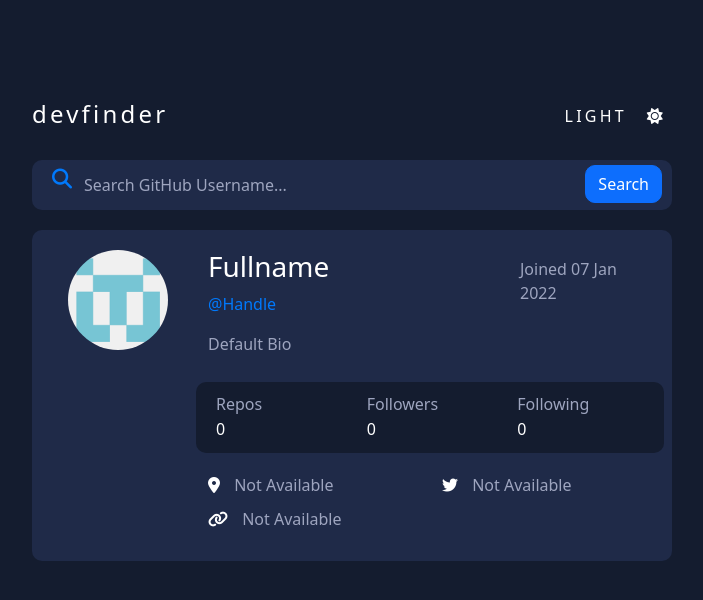
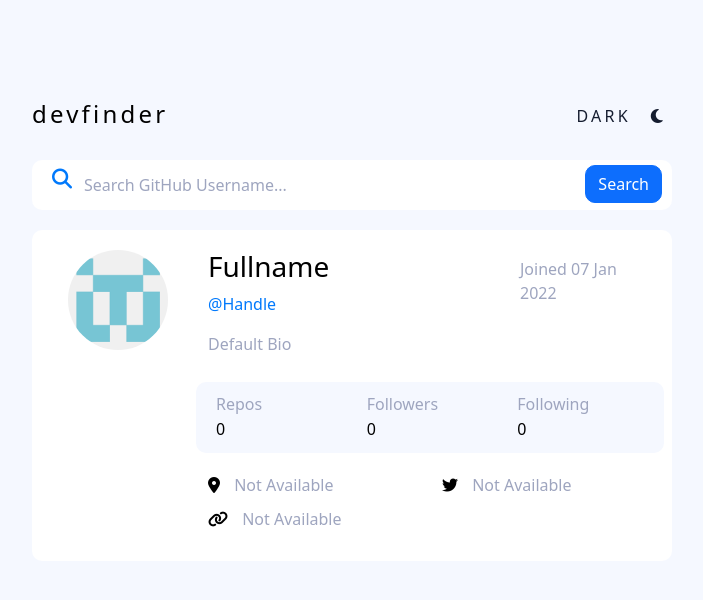
Before and after one commit to karanjot-khatter/github-search, a plain HTML site: page index.html in a window 1280 px wide. Both pictures are taken after a click on the button "LIGHT". Shown: the whole page, without its empty margins (288-991 px from the left). Drawn offline with nearby package versions, Linux system fonts and the light colour scheme.

Commit message:
brightness mode functionality created

```diff
--- a/index.html
+++ b/index.html
@@ -8,7 +8,7 @@
     <link rel="stylesheet" href="dist/css/styles.css" type="text/css">
     <script src="https://kit.fontawesome.com/5c521f9cb6.js" crossorigin="anonymous"></script>
 </head>
-<body>
+<body style="background-color: #141C2F">
 
     <div class="container-body">
         <header>
@@ -16,8 +16,8 @@
                 <h4>devfinder</h4>
             </div>
             <div class="brightness-mode">
-                <button class="dark-mode">LIGHT<i class="fas fa-sun sun-icon"></i></button>
-                <button class="light-mode">LIGHT<i class="fas fa-moon moon-icon"></i></button>
+                <button class="light-mode">LIGHT<i class="fas fa-sun sun-icon"></i></button>
+                <button class="dark-mode">DARK<i class="fas fa-moon moon-icon"></i></button>
             </div>
         </header>
 
@@ -160,7 +160,37 @@
             });
 
         });
+
+    $('.light-mode').click(function () {
+    $(this).css({"display":"none"});
+    $('.dark-mode').css({"display":"block"});
+    $('body').css({'background-color': '#F5F8FF'});
+    $('h4').css({'color': 'black'});
+    $('h3').css({'color':'black'});
+    $('input#search').css({'background-color': 'white'});
+    $('.user-information').css({'background-color': 'white'});
+    $('.text-result').css({'color': 'black'});
+    $('.icon').css({'color': 'black'});
+    $('.github-statistics').css({'background-color': '#F5F8FF'});
+
     });
+
+    $('.dark-mode').click(function () {
+        $(this).css({"display":"none"});
+        $('body').css({'background-color': '#141C2F'});
+        $('.light-mode').css({"display":"block"});
+        $('h4').css({'color': 'white'});
+        $('h3').css({'color':'white'});
+        $('input#search').css({'background-color': '#1F2A48'});
+        $('.user-information').css({'background-color': '#1F2A48'});
+        $('.text-result').css({'color': 'white'});
+         $('.icon').css({'color': 'white'});
+        $('.github-statistics').css({'background-color': '#141C2F'});
+    });
+
+
+
+});
   </script>
 
 </body>
--- a/styles.scss
+++ b/styles.scss
@@ -3,11 +3,6 @@ $dark-blue: #1B355E;
 $light-blue: #1F2A48;
 $button-blue: #0079FC;
 $gray: #9EA5BF;
-
-body{
-    background-color: $very-dark-blue !important;
-}
-
 
 .container-body{
     top: 100px;
@@ -27,11 +22,11 @@ body{
         .brightness-mode{
             float:right;
 
-            .sun-icon {
+            .sun-icon, .moon-icon {
                 margin-left: 20px;
             }
 
-            .dark-mode{
+            .light-mode{
                 border: 0;
                 color: white;
                 background-color: #141C2F;
@@ -40,14 +35,14 @@ body{
                 top: 3px;
             }
 
-            .light-mode{
+            .dark-mode{
                 border: 0;
                 color: #141C2F;
-                background-color: white;
+                background-color: #F5F8FF;
                 letter-spacing: 0.2em;
-                display:none;
                 position: relative;
                 top: 3px;
+                display:none;
 
             }
         }
```
Also changed, not shown: dist/css/styles.css, 1 other file.
